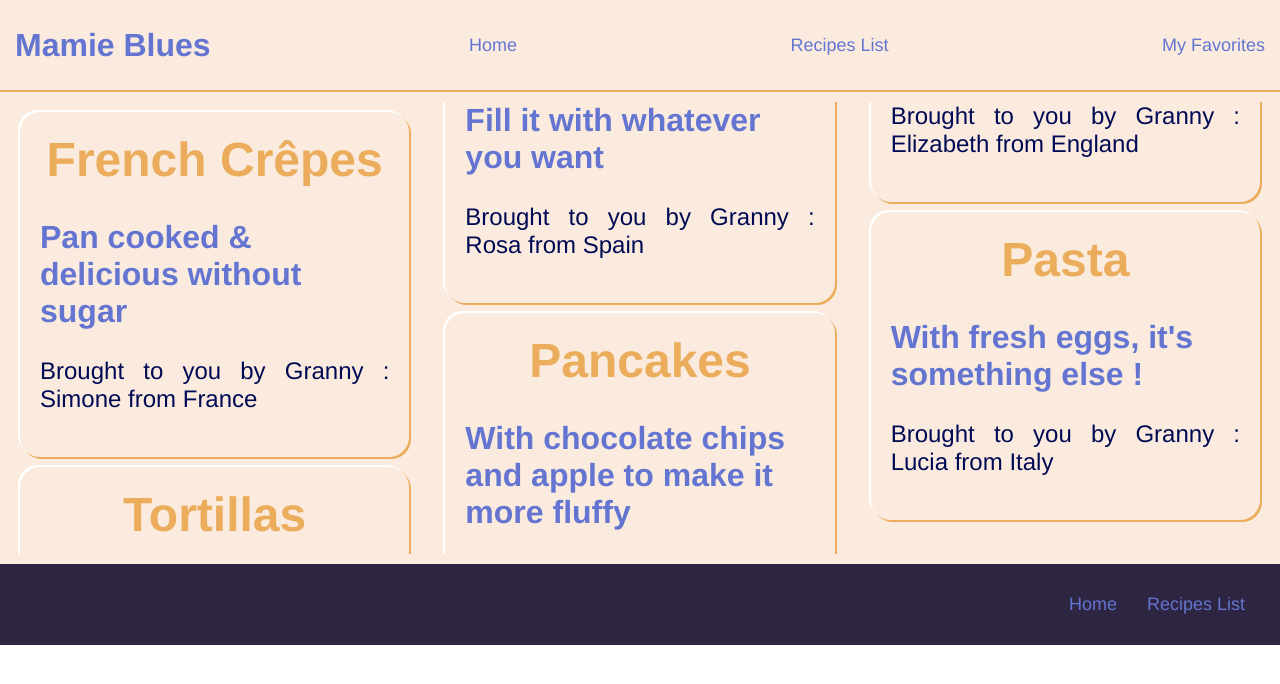
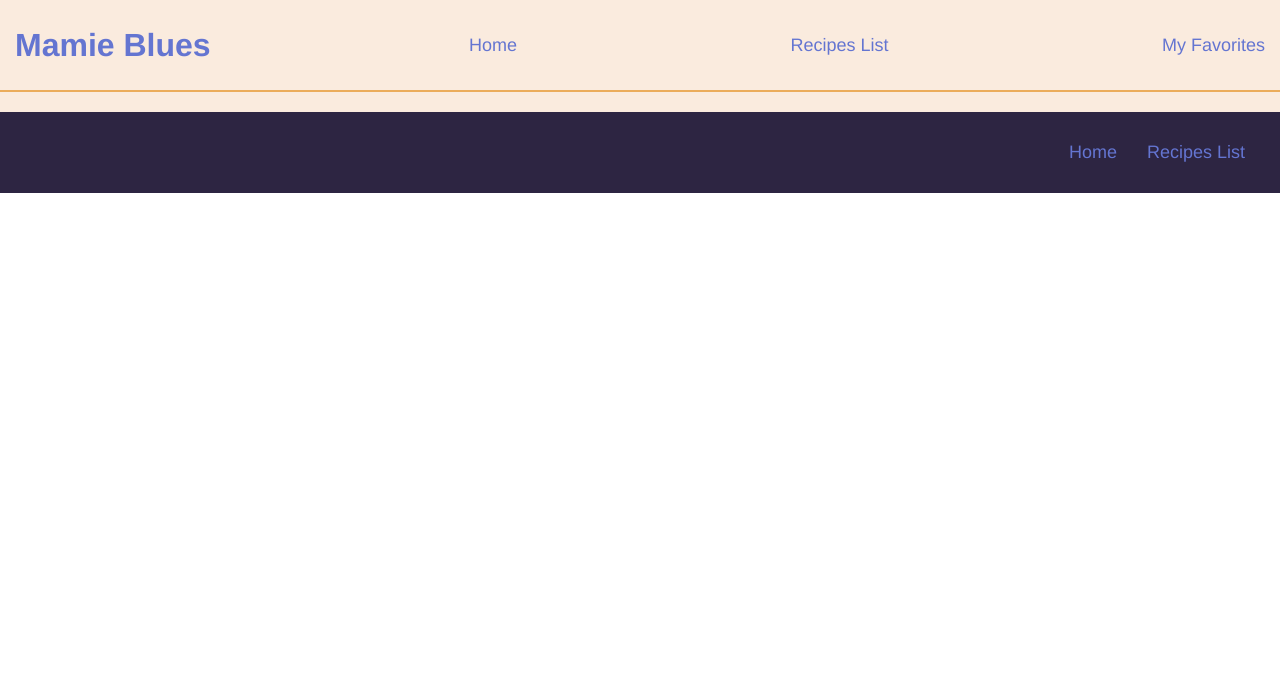
Before and after one commit to Elo-LH/mamie-blues, a React (Create React App) app: page /favorites in a window 1280 px wide. Shown: the top 684 px of the page. Built offline with nearby package versions, Linux system fonts and the light colour scheme.

Commit message:
feat: context for  favorites

```diff
--- a/src/index.jsx
+++ b/src/index.jsx
@@ -9,11 +9,13 @@ import RecipesList from './pages/RecipesList'
 import Error from './components/Error'
 import GlobalStyle from './utils/style/GlobalStyle'
 import Favorites from './pages/Favorites'
+import { FavoritesProvider } from './utils/context'
 
 const root = ReactDOM.createRoot(document.getElementById('root'))
 root.render(
   <React.StrictMode>
     <Router>
+      <FavoritesProvider>
         <GlobalStyle />
         <Header />
         <Routes>
@@ -24,6 +26,7 @@ root.render(
           <Route path="*" element={<Error />} />
         </Routes>
         <Footer />
+      </FavoritesProvider>
     </Router>
   </React.StrictMode>
 )
--- a/src/pages/Favorites/index.jsx
+++ b/src/pages/Favorites/index.jsx
@@ -3,6 +3,8 @@ import colors from '../../utils/style/colors'
 import { Link } from 'react-router-dom'
 import { recipes } from '../../assets/recipes'
 import RecipeCard from '../../components/RecipeCard'
+import { FavoritesContext } from '../../utils/context'
+import { useContext } from 'react'
 
 const ListWrapper = styled.div`
   background-color: ${colors.backgroundLight};
@@ -17,11 +19,12 @@ const ListWrapper = styled.div`
 `
 
 function Favorites() {
+  const { favorites, updateFavorites } = useContext(FavoritesContext)
   return (
     <ListWrapper>
-      {recipes.map((recipe) => (
-        <Link key={`recipe-${recipe.id}`} to={`/recipe/${recipe.id}`}>
-          <RecipeCard recipe={recipe} />
+      {favorites.map((favorite) => (
+        <Link key={`recipe-${favorite.id}`} to={`/recipe/${favorite.id}`}>
+          <RecipeCard recipe={favorite} />
         </Link>
       ))}
     </ListWrapper>
--- a/src/pages/Recipe/index.jsx
+++ b/src/pages/Recipe/index.jsx
@@ -10,7 +10,9 @@ import { useParams } from 'react-router-dom'
 import FrenchCrepes from '../../assets/French-crepes.png'
 
 import { recipes } from '../../assets/recipes'
-import { useState } from 'react'
+import { useState, useContext } from 'react'
+
+import { FavoritesContext } from '../../utils/context'
 
 const Title = styled.h1`
   color: ${colors.secondary};
@@ -105,6 +107,9 @@ function Recipe() {
   const [servingsProportion, modifyServingsProportion] = useState(1)
 
   // Gestion des favoris
+
+  const { favorites, updateFavorites } = useContext(FavoritesContext)
+
   const [isFavorite, setFavorite] = useState(false)
   const star = isFavorite ? '⭐' : ''
 
--- /dev/null
+++ b/src/utils/context/index.jsx
@@ -0,0 +1,20 @@
+import React, { useState, createContext } from 'react'
+
+export const FavoritesContext = createContext()
+
+export const FavoritesProvider = ({ children }) => {
+  const [favorites, setFavorite] = useState([])
+  const updateFavorites = (recipe) => {
+    if (favorites.find((favorite) => favorite.id === recipe.id)) {
+      setFavorite(favorites.filter((favorite) => favorite.id !== recipe.id))
+    } else {
+      setFavorite(favorites.push(recipe))
+    }
+  }
+
+  return (
+    <FavoritesContext.Provider value={{ favorites, updateFavorites }}>
+      {children}
+    </FavoritesContext.Provider>
+  )
+}
```
Lines whose indentation alone changed are shown as unchanged.
